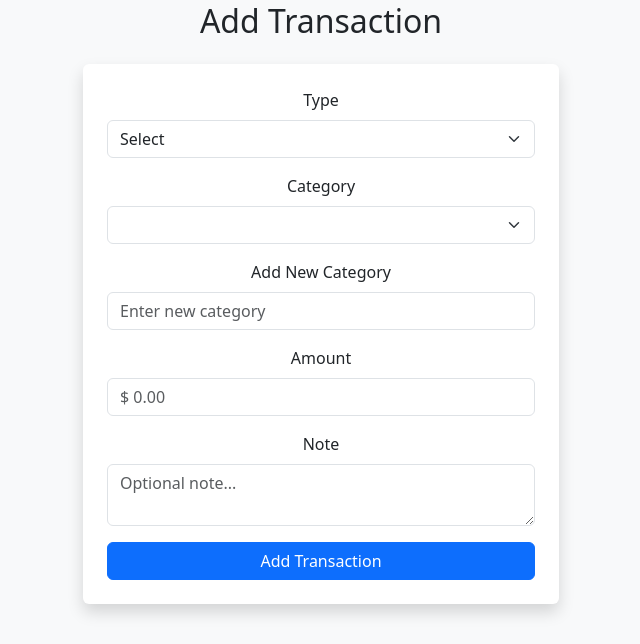
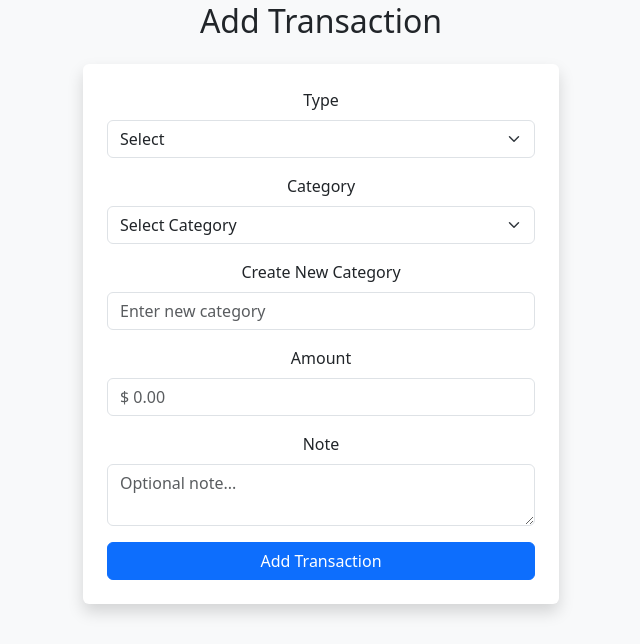
Before and after one commit to ChocoMary/cs50x, a Flask app: page /add in a window 1280 px wide. Shown: the part 126-770 px from the top of the page, without its empty margins (319-959 px from the left). Run offline with Flask 3, Linux system fonts and the light colour scheme; a user stored in the database is signed in; lists and menus that the app fills with data are empty; some libraries are stand-ins or nearby versions.

Commit message:
updated categories for add and histroy

```diff
--- a/app.py
+++ b/app.py
@@ -114,61 +114,106 @@ def add():
     """ Add a new transaction """
     if request.method == "POST":
         type_ = request.form.get("type")
-        category = request.form.get("category")
+        category_id = request.form.get("category")
         amount = request.form.get("amount")
         note = request.form.get("note")
 
+        # Optional: new category
+        new_category = request.form.get("new_category").title()
+
+        # Validate amount
         try:
             amount = float(amount)
             if type_ == "Expense":
-                amount = 0 - amount
+                amount = -amount
         except ValueError:
             return apology("Invalid Amount")
 
+        # Category Check
+        if category_id and new_category:
+            flash("Please choose only one category.")
+            return redirect("/add")
+
+        if not category_id and not new_category:
+            flash("Please choose or create a category.")
+            return redirect("/add")
+
+        if new_category:
+
+            # Check if it already exists
+            existing = db.execute(
+                "SELECT id FROM categories WHERE name = ? AND (user_id = ? OR user_id IS NULL)", new_category, session["user_id"]
+            )
+            if existing:
+                category_id = existing[0]["id"]
+            else:
+                db.execute(
+                    "INSERT INTO categories (user_id, name) VALUES(?, ?)", session["user_id"], new_category
+                )
+
+                category_id = db.execute(
+                    "SELECT id FROM categories WHERE user_id = ? AND name = ?", session["user_id"], new_category
+                )[0]["id"]
+
         # insert into database
         db.execute(
-            "INSERT INTO transactions (user_id, date, type, category, amount, note) VALUES (?, datetime('now'), ?, ?, ?, ?)",
-            session["user_id"], type_, category, amount, note,
+            "INSERT INTO transactions (user_id, date, type, category_id, amount, note) VALUES (?, datetime('now'), ?, ?, ?, ?)",
+            session["user_id"], type_, category_id, amount, note,
         )
 
-        return redirect("/")
+        flash("Transaction added successfully!")
+
+        return redirect("/add")
 
     # GET method
-    return render_template("add.html")
+    categories = db.execute(
+        "SELECT * FROM categories WHERE user_id IS NULL OR user_id = ? ORDER BY name", session["user_id"]
+    )
+    return render_template("add.html", categories = categories)
 
 @app.route("/history")
 @login_required
 def history():
+    categories = db.execute(
+        "SELECT id, name FROM categories WHERE user_id IS NULL OR user_id = ?", session["user_id"]
+    )
+
     type_ = request.args.get("type")
-    category = request.args.get("category")
+    category_id = request.args.get("category")
     start_date = request.args.get("start_date")
     end_date = request.args.get("end_date")
 
-    query = "SELECT date, type, category, amount, note FROM transactions WHERE user_id = ?"
-
+    # query = "SELECT date, type, category, amount, note FROM transactions WHERE user_id = ?"
+    query = """
+            SELECT t.id, t.date, t.type, t.amount, t.note , c.name AS category_name
+            FROM transactions t
+            LEFT JOIN categories c ON t.category_id = c.id
+            WHERE t.user_id = ?
+"""
     params = [session["user_id"]]
 
     if type_:
-        query += " AND type = ?"
+        query += " AND t.type = ?"
         params.append(type_)
 
-    if category:
-        query += " AND category LIKE ?"
-        params.append(f"%{category}%")
+    if category_id:
+        query += " AND t.category_id = ?"
+        params.append(f"%{category_id}%")
 
     if start_date:
-        query += " AND date(date) >= ?"
+        query += " AND date(t.date) >= ?"
         params.append(start_date)
 
     if end_date:
-        query += " AND date(date) <= ?"
+        query += " AND date(t.date) <= ?"
         params.append(end_date)
 
-    query += " ORDER BY date DESC"
+    query += " ORDER BY t.date DESC"
 
     transactions = db.execute(query, *params)
 
-    return render_template("history.html", transactions = transactions)
+
+    return render_template("history.html", transactions = transactions, categories = categories)
 
 
 
--- a/templates/add.html
+++ b/templates/add.html
@@ -12,7 +12,7 @@ Add Transaction
         <div class="mb-3">
             <label for="type" class="form-label">Type</label>
             <select id="type" name="type" class="form-select" required>
-                <option value="">Select</option>
+                <option value="" disabled selected>Select</option>
                 <option value="Income">Income</option>
                 <option value="Expense">Expense</option>
             </select>
@@ -21,6 +21,7 @@ Add Transaction
         <div class="mb-3">
             <label for="category" class="form-label">Category</label>
             <select class="form-select" name="category" id="category">
+                <option value="" selected disabled>Select Category</option>
                 {% for category in categories %}
                     <option value="{{ category.id }}">{{ category.name }}</option>
                 {% endfor %}
@@ -28,18 +29,18 @@ Add Transaction
         </div>
 
         <div class="mb-3">
-            <label for="new_category" class="form-label">Add New Category</label>
-            <input class="form-control" name="new_category" id="new_category" placeholder="Enter new category" type="text">
+            <label for="new_category" class="form-label">Create New Category</label>
+            <input autocomplete="off" class="form-control" name="new_category" id="new_category" placeholder="Enter new category" type="text">
         </div>
 
         <div class="mb-3">
             <label for="amount" class="form-label">Amount</label>
-            <input type="number" id="amount" name="amount" class="form-control" placeholder="$ 0.00" step="0.01" min="0" required>
+            <input autocomplete="off" type="number" id="amount" name="amount" class="form-control" placeholder="$ 0.00" step="0.01" min="0" required>
         </div>
 
         <div class="mb-3">
             <label for="note" class="form-label">Note</label>
-            <textarea id="note" name="note" class="form-control" placeholder="Optional note..." rows="2"></textarea>
+            <textarea autocomplete="off" id="note" name="note" class="form-control" placeholder="Optional note..." rows="2"></textarea>
         </div>
 
         <button type="submit" class="btn btn-primary w-100">Add Transaction</button>
--- a/templates/history.html
+++ b/templates/history.html
@@ -24,7 +24,7 @@ History
             <select name="category" id="category" class="form-select">
                 <option value="">All</option>
                 {% for category in categories %}
-                    <option value="{{ category.name }}" {% if request.args.get('category') == category.name %}selected{% endif %}>
+                    <option value="{{ category.id }}" {% if request.args.get('category') == category.name %}selected{% endif %}>
                         {{ category.name }}
                     </option>
                 {% endfor %}
@@ -70,9 +70,9 @@ History
                                     <span class="text-danger">Expense</span>
                                 {% endif %}
                             </td>
-                            <td>{{ row.category }}</td>
+                            <td>{{ row.category_name or '-' }}</td>
                             <td>{{ row.note or "-" }}</td>
-                            <td class="text-end">{{ row.amount }}</td>
+                            <td class="text-end">{{ "%.2f"|format(row.amount) }}</td>
                         </tr>
                     {% endfor %}
                 </tbody>
```
Also changed, not shown: budget.db, 2 other files.
